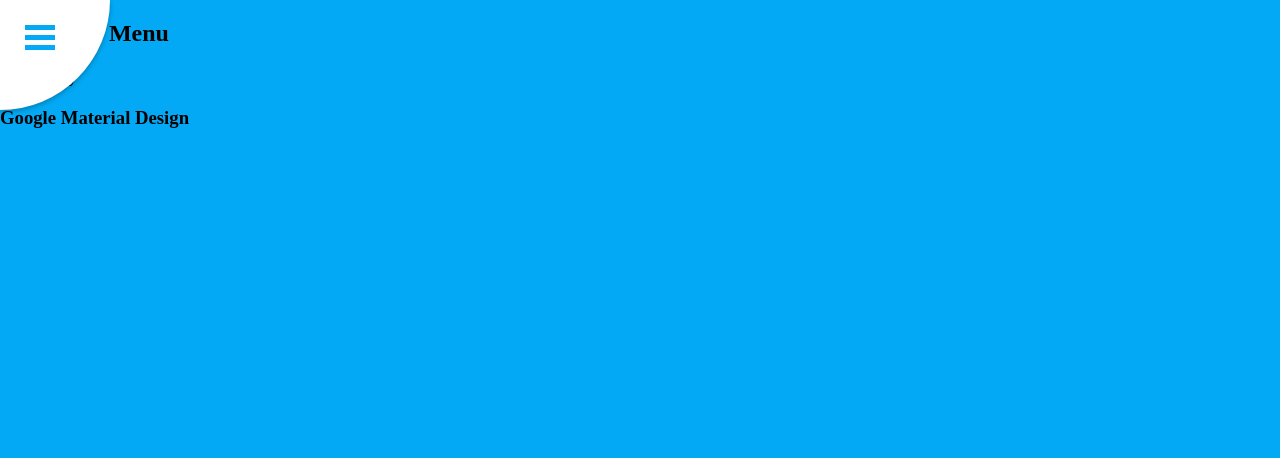
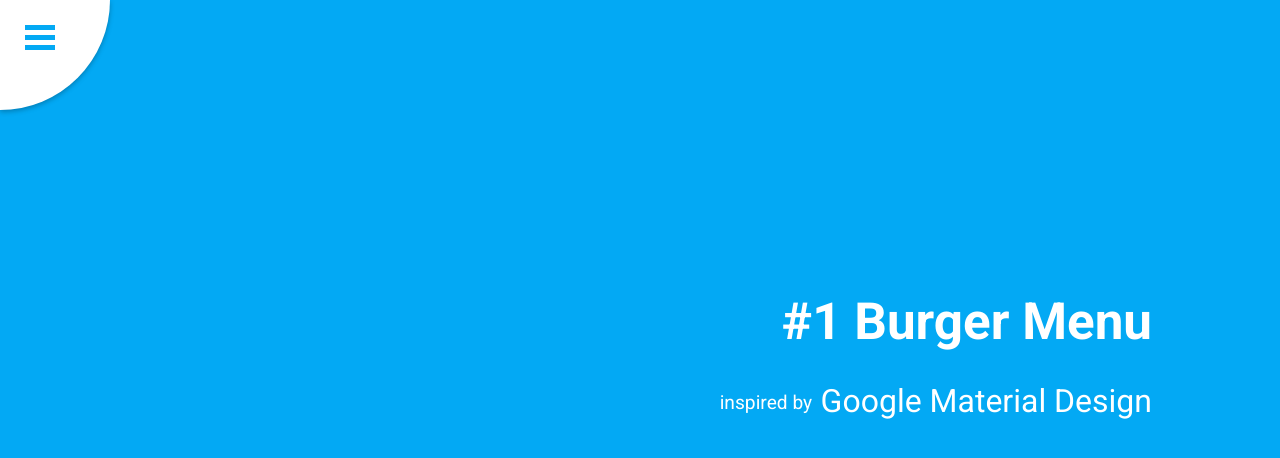
Before and after one commit to VictorFreire/Material-Design-Burger-Menu, a plain HTML site: page public_html/index.html in a window 1280 px wide. Drawn offline with Linux system fonts and the light colour scheme.

Commit message:
#style modified commit.

```diff
--- a/public_html/styles/style.css
+++ b/public_html/styles/style.css
@@ -30,11 +30,36 @@ li, a {
     transition: .5s ease;
     outline: 0;
 }
+aside {
+    position: absolute;
+    color: white;
+    top: 35%;
+    right: 10%;
+    text-align: right;
+}
+h1 {
+    line-height: 0;
+    font-size: 4vw;
+    font-weight: 700;
+}
+h3 {
+    float: right;
+    line-height: .3;
+    font-size: 2.5vw;
+    font-weight: lighter;
+}
+h4 {
+    float: left;
+    margin-left: -2%;
+    font-size: 1.5vw;
+    font-weight: lighter;
+}
 
 html, body {
     margin: 0;
     padding: 0;
     background-color: #03A9F4;
+    font-family: 'Roboto', sans-serif;
     overflow: hidden;
 }
 
@@ -46,6 +71,7 @@ label, label:before, label:after {
     width: 30px;
     height: 5px;
     transition: .2s ease;
+    cursor: pointer;
     z-index: 1;
 }
 label:before {
```
